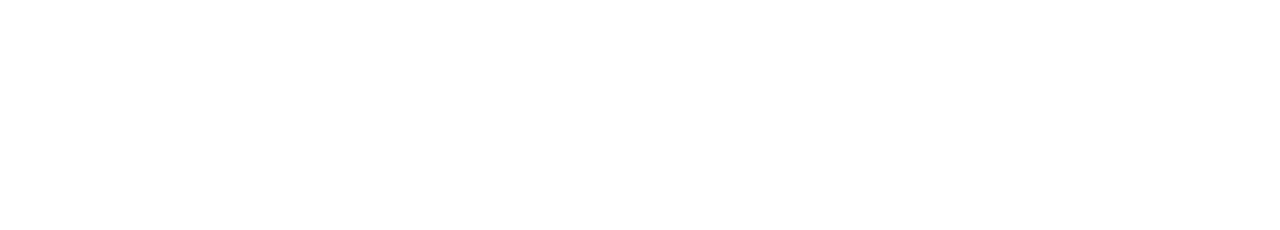
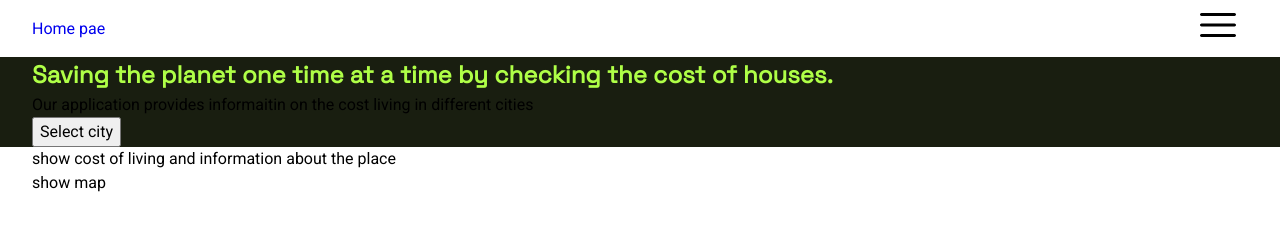
Before and after one commit to Freelance-gig/travel-info, a plain HTML site: page index.html in a window 1280 px wide. Drawn offline with Linux system fonts and the light colour scheme.

Commit message:
- add design system

```diff
--- /dev/null
+++ b/assets/css/main.css
@@ -0,0 +1,19 @@
+.header {
+    align-items: center;
+    justify-content: space-between;
+}
+
+.mobile-nav-toggle {
+    background: transparent;
+    border: none;
+}
+
+.nav {
+    display: none;
+}
+
+/* about us */
+
+.about {
+
+}
--- a/assets/css/reset.css
+++ b/assets/css/reset.css
@@ -22,25 +22,20 @@ picture {
     margin: 0;
 }
 
-
 h1,
 h2,
 h3,
 h4,
 h5,
-h6,
-p {
-    font-weight: 400 ;
+h6 {
+    font-family: var(--ff-space);
 }
 /*set up the body*/
 body {
-    font-family: var(--ff-sans-normal);
-    font-family: var(--fs-400);
+    font-family: var(--ff-roboto);
+    font-weight: 400 ;
+
     line-height: 1.5;
-    min-height: 100vh;
-    display: grid;
-    grid-template-rows: min-content 1fr;
-    overflow-x: hidden;
 }
 
 /*make images easier to work with*/
--- a/assets/css/utility.css
+++ b/assets/css/utility.css
@@ -1,8 +1,10 @@
+@import url('https://fonts.googleapis.com/css2?family=Roboto&family=Space+Grotesk&display=swap');
 /* Custom properties */
 :root {
-    /* color-values */
-    --clr-primary: #AFFF49;
-    --clr-secoondary: #181D0F;
+    /* color-value */
+
+    --clr-primary: 86, 100%, 64%;
+    --clr-secondary: 81, 32%, 9%;
     --clr-light: 231 77% 90%;
     --clr-white: 0 0% 100%;
 
@@ -18,8 +20,8 @@
 
     /*font-families*/
     --ff-serif: "Bellefair", serif;
-    --ff-sans-cond: "Barlow Condensed", sans-serif;
-    --ff-sans-normal: "Barlow", sans-serif;
+    --ff-space: "Space Grotesk", sans-serif;
+    --ff-roboto: 'Roboto', sans-serif;;
 }
 
 /* Utility Classes */
@@ -29,15 +31,19 @@
 .bg-dark { background-color: hsl(var(--clr-dark));}
 .bg-light { background-color: hsl(var(--clr-light));}
 .bg-white { background-color: hsl(var(--clr-white));}
+.bg-primary { background-color: hsl(var(--clr-primary));}
+.bg-secondary { background-color: hsl(var(--clr-secondary));}
 
 .text-dark { color: hsl(var(--clr-dark));}
 .text-light { color: hsl(var(--clr-light));}
 .text-white { color: hsl(var(--clr-white));}
+.text-primary { color: hsl(var(--clr-primary));}
+
 
 /* typography */
 .ff-serif { font-family: var(--ff-serif);}
 .ff-sans-cond { font-family: var(--ff-sans-cond);}
-.ff-sans-normal { font-family: var(--ff-sans-normal);}
+.ff-roboto { font-family: var(--ff-roboto);}
 
 .letter-spacing-1 { letter-spacing: 4.75px; }
 .letter-spacing-2 { letter-spacing: 2.7px; }
@@ -82,8 +88,8 @@
 
 .container {
     padding-inline: 2em;
-    margin-inline: auto;
-    max-width: 60rem;
+    /* margin-inline: auto; */
+    /* max-width: 60rem; */
 }
 
 .grid-container {
--- a/index.html
+++ b/index.html
@@ -1,12 +1,50 @@
 <!DOCTYPE html>
 <html lang="en">
+
 <head>
     <meta charset="UTF-8">
     <meta http-equiv="X-UA-Compatible" content="IE=edge">
-    <meta name="viewport" content="width=, initial-scale=1.0">
+    <meta name="viewport" content="width=device-width, initial-scale=1.0">
+    <link rel="stylesheet" href="./assets/css/reset.css">
+    <link rel="stylesheet" href="./assets/css/utility.css">
+    <link rel="stylesheet" href="./assets/css/main.css">
     <title>travelloure</title>
 </head>
+
 <body>
+    <header class="header flex container">
+        <div>
+            <a href="./index.html">
 
+
+            <span> Home pae</span>
+            </a>
+        </div>
+        <button class="mobile-nav-toggle" aria-controls="primary-navigation"><span class="sr-only" aria-expanded="false">Menu</span>
+            <svg xmlns="http://www.w3.org/2000/svg" height="48" viewBox="0 96 960 960" width="48" fill="181D0F"><path d="M150 816q-12.75 0-21.375-8.675-8.625-8.676-8.625-21.5 0-12.825 8.625-21.325T150 756h660q12.75 0 21.375 8.675 8.625 8.676 8.625 21.5 0 12.825-8.625 21.325T810 816H150Zm0-210q-12.75 0-21.375-8.675-8.625-8.676-8.625-21.5 0-12.825 8.625-21.325T150 546h660q12.75 0 21.375 8.675 8.625 8.676 8.625 21.5 0 12.825-8.625 21.325T810 606H150Zm0-210q-12.75 0-21.375-8.675-8.625-8.676-8.625-21.5 0-12.825 8.625-21.325T150 336h660q12.75 0 21.375 8.675 8.625 8.676 8.625 21.5 0 12.825-8.625 21.325T810 396H150Z"/></svg>
+        </button>
+        <nav class="nav">
+            <ul id="primary-navigation" data-visible="false" class="primary-navigation flex">
+                <li> <a href="./" class=""> Home </a></li>
+                <li> <a href="./about-us.html" class=""> About Us </a></li>
+            </ul>
+        </nav>
+    </header>
+    <section class="bg-secondary container">
+        <h1 class="text-primary"> Saving the planet one time at a time by checking the cost of houses.</h1>
+        <p> Our application provides informaitin on the cost living in different cities </p>
+
+        <button> Select city </button>
+    </section>
+    <section class="container">
+        <div> show cost of living and information about the place </div>
+        <div>
+            show map
+        </div>
+    </section>
+
+    <script src="./assets/js/main.js" defer> </script>
 </body>
+</body>
+
 </html>
```
Also changed, not shown: about-us.html (+25 -3 lines), assets/icons/menu.svg (added), 1 other file.
